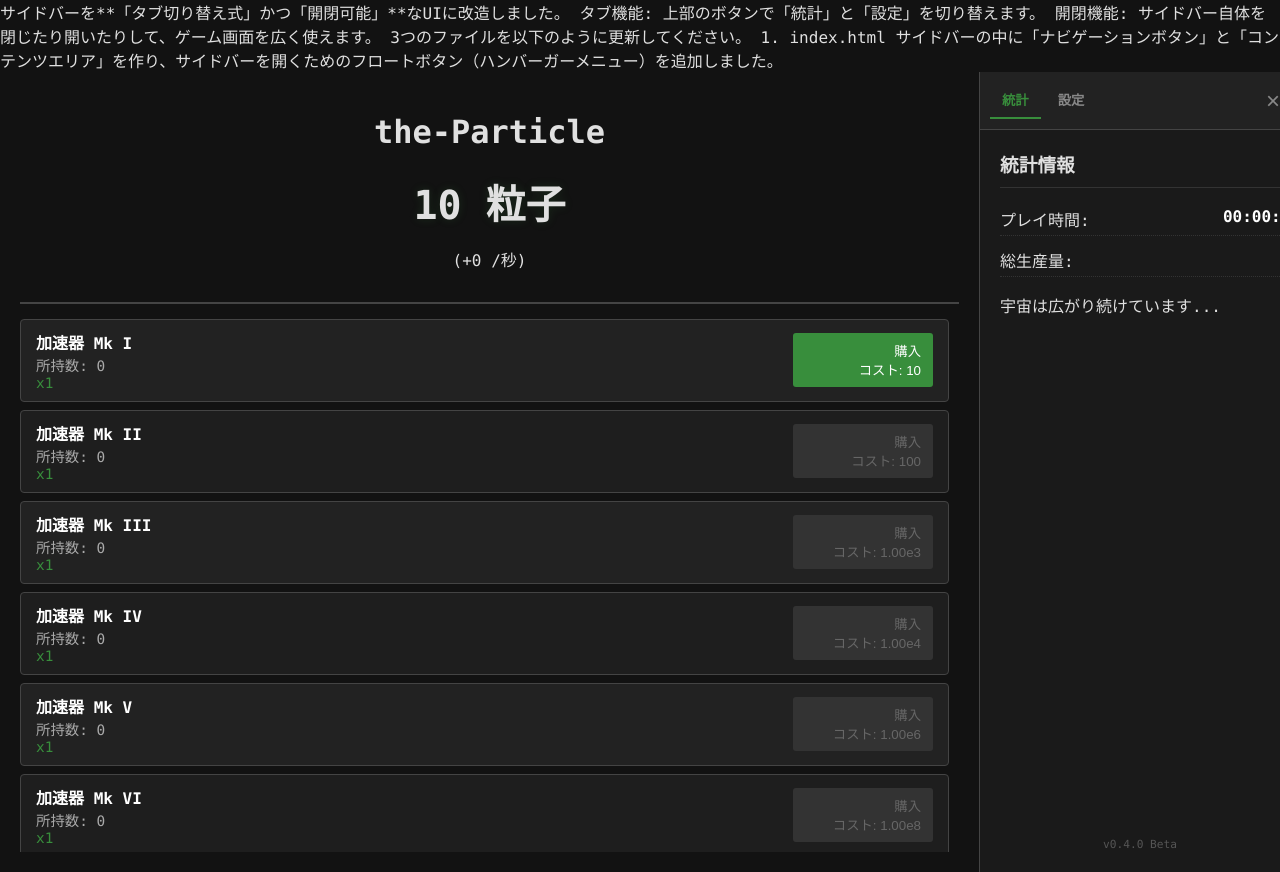
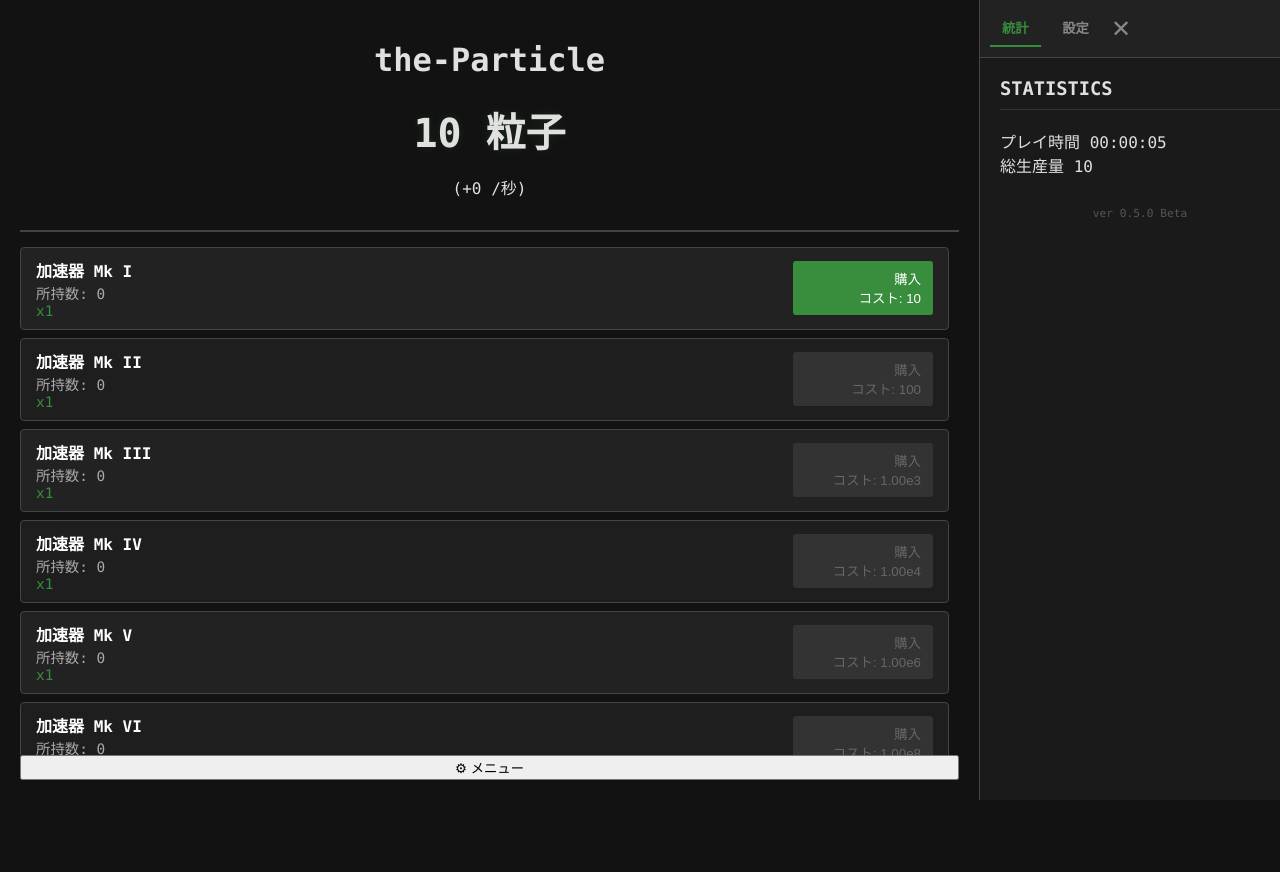
Before and after one commit to hiyodori14106/the-Particle, a plain HTML site: page index.html in a window 1280 px wide. After the commit the page ends 800 px from the top, so only its background shows below. Drawn offline with Linux system fonts and the light colour scheme.

Commit message:
Update index.html

```diff
--- a/index.html
+++ b/index.html
@@ -1,12 +1,3 @@
-サイドバーを**「タブ切り替え式」かつ「開閉可能」**なUIに改造しました。
-
-タブ機能: 上部のボタンで「統計」と「設定」を切り替えます。
-開閉機能: サイドバー自体を閉じたり開いたりして、ゲーム画面を広く使えます。
-3つのファイルを以下のように更新してください。
-
-1. index.html
-サイドバーの中に「ナビゲーションボタン」と「コンテンツエリア」を作り、サイドバーを開くためのフロートボタン（ハンバーガーメニュー）を追加しました。
-
 <!DOCTYPE html>
 <html lang="ja">
 <head>
@@ -16,8 +7,8 @@
     <link rel="stylesheet" href="style.css">
 </head>
 <body>
-    <div class="app-wrapper">
-        <!-- メインパネル（左側） -->
+    <div class="app-wrapper" id="app-wrapper">
+        <!-- メインパネル -->
         <main class="game-panel">
             <header>
                 <h1>the-Particle</h1>
@@ -31,56 +22,55 @@
                 <!-- 加速器リスト -->
             </div>
 
-            <!-- サイドバーを開くボタン（サイドバーが閉じている時用） -->
-            <button id="sidebar-open-btn" class="toggle-btn open-btn" onclick="toggleSidebar()">
-                ☰ メニュー
+            <!-- サイドバーを開くボタン（サイドバーが閉じている時だけ表示） -->
+            <button id="sidebar-open-btn" class="float-menu-btn" onclick="toggleSidebar()">
+                ⚙ メニュー
             </button>
         </main>
 
-        <!-- サイドバー（右側） -->
+        <!-- サイドバー -->
         <aside id="sidebar" class="sidebar">
-            <!-- サイドバーヘッダー：タブと閉じるボタン -->
             <div class="sidebar-header">
-                <div class="tab-buttons">
+                <div class="tab-container">
                     <button class="tab-btn active" onclick="switchTab('stats', this)">統計</button>
                     <button class="tab-btn" onclick="switchTab('settings', this)">設定</button>
                 </div>
-                <button class="close-btn" onclick="toggleSidebar()">×</button>
+                <button class="close-btn" onclick="toggleSidebar()">✕</button>
             </div>
 
-            <!-- 統計タブの中身 -->
+            <!-- コンテンツエリア -->
+            <div class="sidebar-body">
+                <!-- 統計タブ -->
                 <div id="tab-stats" class="sidebar-content active">
-                <h3>統計情報</h3>
-                <div class="stat-item">
-                    <span>プレイ時間:</span>
-                    <span id="stat-time" class="stat-value">00:00:00</span>
+                    <h3>STATISTICS</h3>
+                    <div class="stat-row">
+                        <span class="stat-label">プレイ時間</span>
+                        <span id="stat-time" class="stat-val">00:00:00</span>
                     </div>
-                <div class="stat-item">
-                    <span>総生産量:</span>
-                    <span id="stat-total" class="stat-value">0 粒子</span>
-                </div>
-                <div class="stat-note">
-                    <p>宇宙は広がり続けています...</p>
+                    <div class="stat-row">
+                        <span class="stat-label">総生産量</span>
+                        <span id="stat-total" class="stat-val">0 粒子</span>
                     </div>
                 </div>
 
-            <!-- 設定タブの中身 -->
+                <!-- 設定タブ -->
                 <div id="tab-settings" class="sidebar-content">
-                <h3>ゲーム設定</h3>
+                    <h3>SETTINGS</h3>
                     <div class="setting-group">
-                    <button class="setting-btn" onclick="saveGame()">手動セーブ</button>
-                    <p class="save-info" id="save-status">オートセーブ有効</p>
+                        <button class="ui-btn primary" onclick="saveGame()">データをセーブ</button>
+                        <div class="status-text" id="save-status">オートセーブ有効</div>
                     </div>
 
                     <div class="setting-group danger-zone">
-                    <h4>Danger Zone</h4>
-                    <button class="setting-btn danger" onclick="hardReset()">ハードリセット</button>
-                    <p class="desc">データを全て消去して最初からやり直します。</p>
+                        <h4>DANGER ZONE</h4>
+                        <p>データを完全に削除してリセットします。</p>
+                        <button class="ui-btn danger" onclick="hardReset()">HARD RESET</button>
+                    </div>
                 </div>
             </div>
 
             <div class="sidebar-footer">
-                <p>v0.4.0 Beta</p>
+                ver 0.5.0 Beta
             </div>
         </aside>
     </div>
```
Lines whose indentation alone changed are shown as unchanged.
